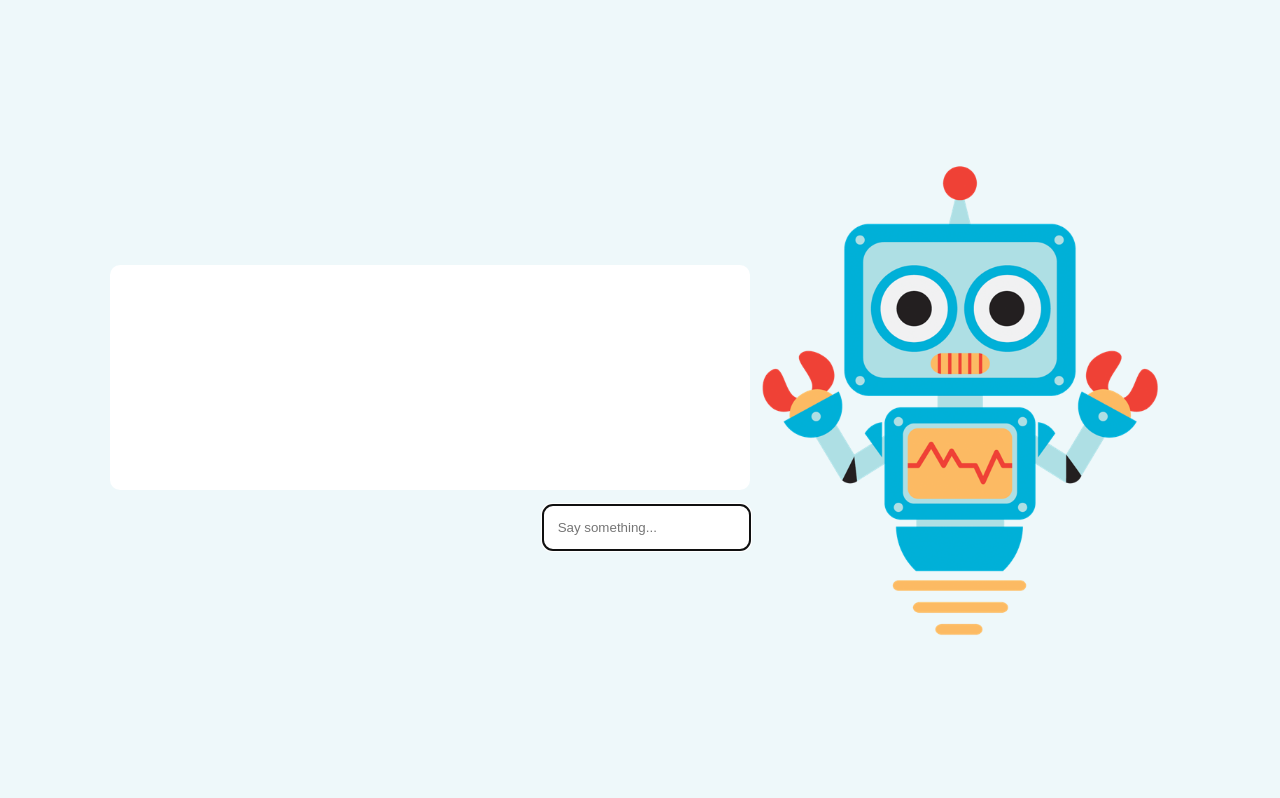
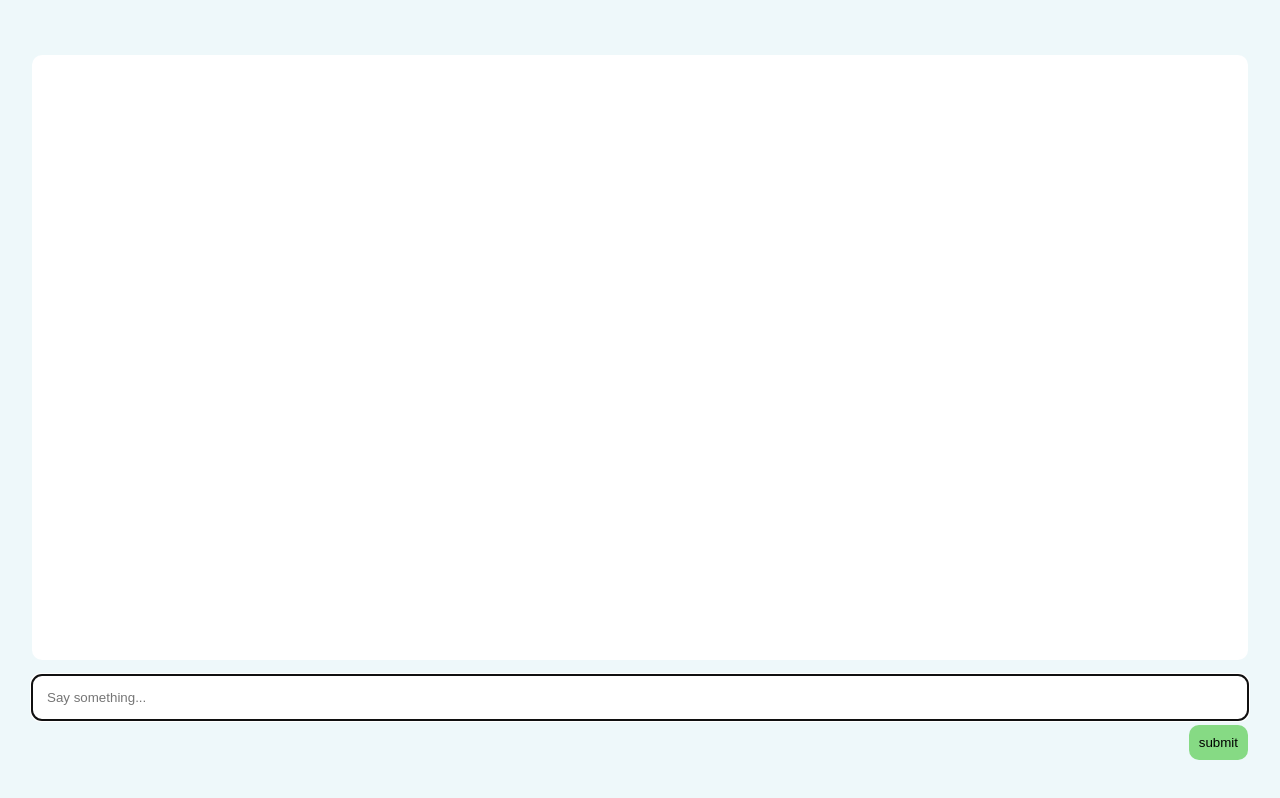
Before and after one commit to xxxgqcoder/tiny_rag, a plain HTML site: page web/index.html in a window 1280 px wide. Drawn offline with Linux system fonts and the light colour scheme.

Commit message:
add submit button

```diff
--- a/web/index.html
+++ b/web/index.html
@@ -2,8 +2,8 @@
 <html>
 
 <head>
-	<title>Chatbot</title>
-	<link rel="icon" href="bot.png" />
+	<title>Knowledge Asistance</title>
+	<link rel="icon" href="bot-mini.png" />
 	<link rel="stylesheet" href="style.css" />
 </head>
 
@@ -11,13 +11,13 @@
 	<div id="container" class="container">
 		<div id="chat" class="chat">
 			<div id="messages" class="messages"></div>
-			<input id="input" type="text" placeholder="Say something..." autocomplete="off" autofocus="true" />
+			<input id="input" type="text" placeholder="Say something..." autocomplete="off" autofocus="true" style="gap: 1px;"/>
+			<button id="submit" class="submit" type="button" style="margin-top: 5px">submit</button>
 		</div>
-		<img src="bot.png" alt="Robot cartoon" height="500vh">
 	</div>
+
 </body>
 <script type="text/javascript" src="index.js" ></script>
 <script type="text/javascript" src="constants.js" ></script>
-<script type="text/javascript" src="speech.js" ></script>
 
 </html>
--- a/web/style.css
+++ b/web/style.css
@@ -31,8 +31,8 @@ span {
 }
 
 .chat {
-	height: 300px;
-	width: 50vw;
+	height: 90%;
+	width: 95vw;
 	display: flex;
 	flex-direction: column;
   	justify-content: center;
@@ -46,8 +46,17 @@ span {
 input {
 	border: 0;
 	padding: 15px;
+	margin-right: auto;
+	border-radius: 10px;
+	width: 95vw;
+}
+
+.submit {
+	border: 4px;
+	padding: 10px;
 	margin-left: auto;
 	border-radius: 10px;
+	background-color:rgba(31, 187, 14, 0.5);
 }
 
 .messages {
```
